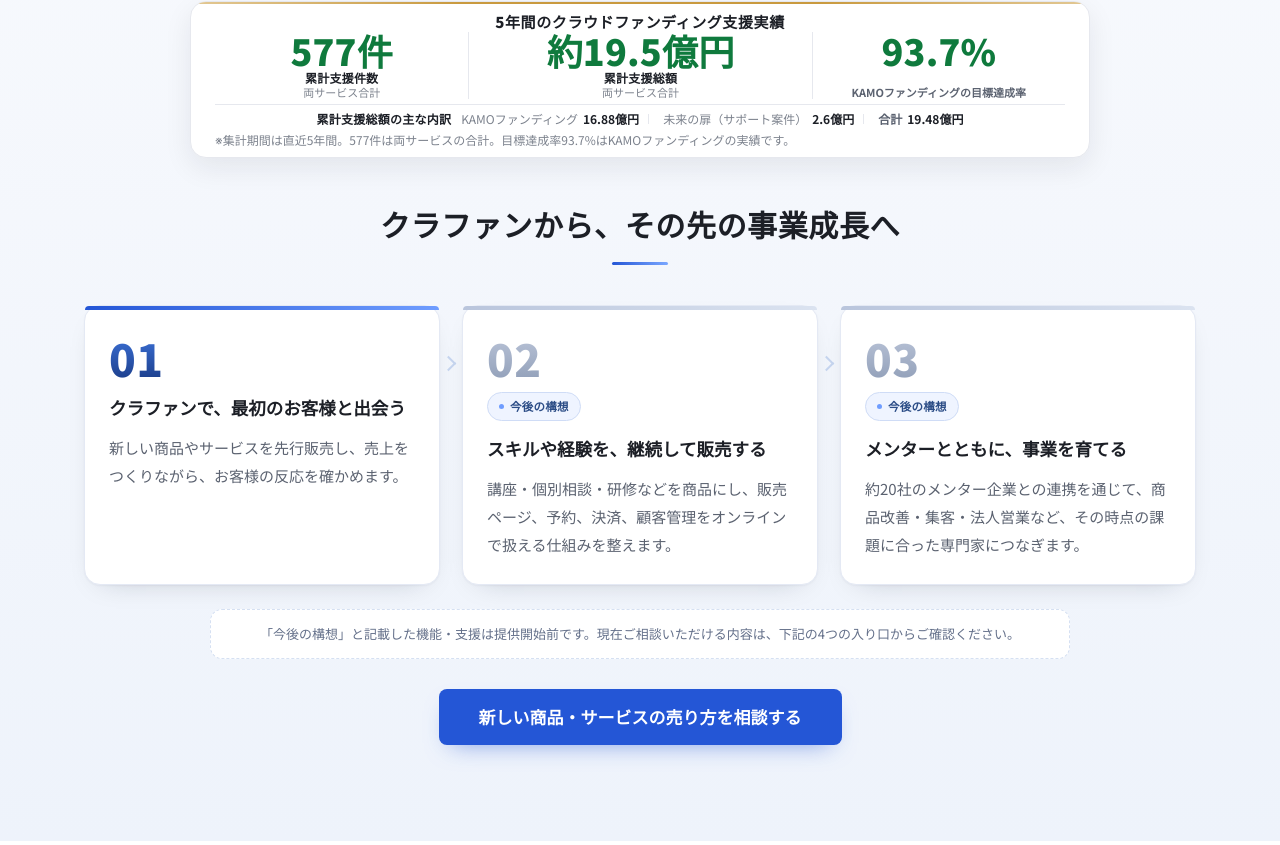
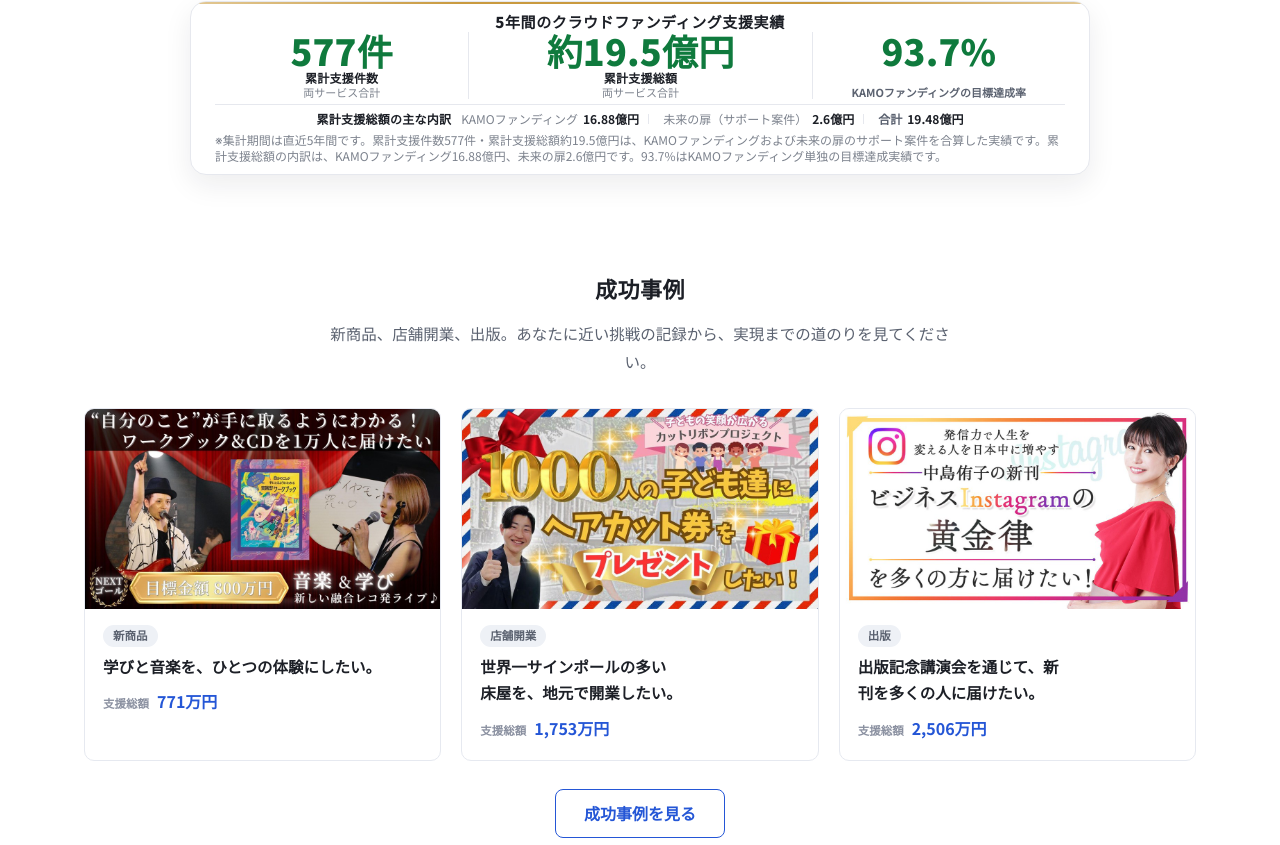
Before and after one commit to adr35760/kamo-funding-app, a Next.js app: page / in a window 1280 px wide. Shown: the part 875-1720 px from the top of the page. Built offline with nearby package versions, Linux system fonts and the light colour scheme; no server answers.

Commit message:
fix(top): 実績注記を両サービス合算＋内訳の明示に差し替え、構想を相談フォーム後ろへ移動、成功事例ブロックを追加（t iku指示 2026-11-22）

```diff
--- a/src/app/page.tsx
+++ b/src/app/page.tsx
@@ -22,7 +22,7 @@ const LP_TITLE = 'KAMOファンディング｜クラファンから、その先
 const LP_DESCRIPTION =
   `新しい商品やサービスを、クラウドファンディングで最初のお客様へ。` +
   `企画づくりから先行販売、ファンづくりまで、KAMOファンディングが伴走します。` +
-  `累計支援総額${TOTAL_RAISED_LABEL}・目標達成率${ACHIEVEMENT_RATE_LABEL}。相談無料・最短24時間返信。`;
+  `累計支援総額${TOTAL_RAISED_LABEL}（両サービス合計）・KAMOファンディングの目標達成率${ACHIEVEMENT_RATE_LABEL}。相談無料・最短24時間返信。`;
 
 export const metadata: Metadata = {
   title: LP_TITLE,
--- a/src/components/TopLandingPage.tsx
+++ b/src/components/TopLandingPage.tsx
@@ -14,9 +14,17 @@ import {
   LP_FORM,
   LP_HERO,
   LP_STEPS,
+  LP_SUCCESS,
   LP_TRUST,
   type LpCard,
 } from '@/lib/top-lp-content';
+import {
+  allSuccessCases,
+  caseImage,
+  formatManYen,
+  CASE_IMAGE_WIDTH,
+  CASE_IMAGE_HEIGHT,
+} from '@/lib/success-cases';
 import {
   CONSULT_CATEGORIES,
   CONSULT_SUMMARY_MAX,
@@ -45,6 +53,17 @@ import { initAnalytics, track, type CtaPosition } from '@/lib/analytics';
 
 /** TODO(t iku確認中: 仕様書§7は「30分」。実際の予約枠は45分のため定数で表示／PM判断 2026-10-27) */
 const FINAL_NOTE = `${CONSULT_MINUTES}分のオンライン相談。経験豊富なアドバイザーが対応します`;
+
+/**
+ * Z3.5 成功事例カード（2026-11-22 t iku指示）。
+ * 事例の本文・金額・画像は success-cases.ts が正。ここでは slug で引き当てるだけ。
+ */
+type SuccessCaseCard = { slug: string; label: string; raised: number; heading: string };
+const SUCCESS_CASES: SuccessCaseCard[] = LP_SUCCESS.items.flatMap(({ slug, label }) => {
+  const found = allSuccessCases().find(c => c.slug === slug);
+  if (!found || !('heading' in found)) return [];
+  return [{ slug, label, raised: found.raised, heading: found.heading }];
+});
 
 type SubmitState = 'idle' | 'submitting' | 'error' | 'done';
 
@@ -264,35 +283,52 @@ export default function TopLandingPage() {
           </div>
         </section>
 
-        {/* ===== Z1.5 3ステップ（クラファン→商品化→メンター支援） ===== */}
-        <section className="tlp-steps" aria-label="クラファンから、その先の事業成長へ">
+        {/* ===== Z1.5 実績（2026-11-22 t iku指示: 構想より前に置く） =====
+            2026-11-21 t iku指示: 3ページ共通の StatsBanner（コンパクトな横長） */}
+        <section className="tlp-stats" aria-label="クラウドファンディング支援実績">
           <div className="tlp-inner">
-            {/* 2026-11-20 t iku指示: 3ステップ見出しの直上に支援実績バナー
-                2026-11-21 t iku指示: 3ページ共通の StatsBanner（コンパクトな横長）に置き換え */}
             <StatsBanner className="tlp-stats-banner" />
-            <h2 className="tlp-steps-title">{LP_STEPS.heading}</h2>
-            <div className="tlp-steps-grid">
-              {LP_STEPS.items.map((step) => (
-                <div className={`tlp-step${step.future ? ' is-future' : ''}`} key={step.no}>
-                  <span className="tlp-step-no" aria-hidden="true">
-                    {step.no}
+          </div>
+        </section>
+
+        {/* ===== Z3.5 成功事例への案内（2026-11-22 t iku指示: 実績の直後に追加） ===== */}
+        <section className="tlp-cases" aria-label="成功事例">
+          <div className="tlp-inner">
+            <h2 className="tlp-h2">{LP_SUCCESS.heading}</h2>
+            <p className="tlp-cases-lead">{LP_SUCCESS.lead}</p>
+            <div className="tlp-cases-grid">
+              {SUCCESS_CASES.map(item => (
+                <a className="tlp-case" href={`${LP_SUCCESS.href}#${item.slug}`} key={item.slug}>
+                  <span className="tlp-case-media">
+                    <img
+                      className="tlp-case-img"
+                      src={caseImage(item.slug)}
+                      alt={`${item.heading}（プロジェクトのメイン画像）`}
+                      width={CASE_IMAGE_WIDTH}
+                      height={CASE_IMAGE_HEIGHT}
+                      loading="lazy"
+                    />
                   </span>
-                  {step.future ? <span className="tlp-step-tag">{LP_STEPS.futureTag}</span> : null}
-                  <h3 className="tlp-step-title">{step.title}</h3>
-                  <p className="tlp-step-body">{step.body}</p>
-                </div>
+                  <span className="tlp-case-body">
+                    <span className="tlp-case-label">{item.label}</span>
+                    <span className="tlp-case-heading">{item.heading}</span>
+                    <span className="tlp-case-raised">
+                      <span className="tlp-case-raised-label">支援総額</span>
+                      {formatManYen(item.raised)}
+                    </span>
+                  </span>
+                </a>
               ))}
             </div>
-            <p className="tlp-steps-note">{LP_STEPS.note}</p>
-            <div className="tlp-steps-cta">
-              <a className="tlp-btn tlp-btn-primary tlp-btn-lg" href="#consult" onClick={onStepsCta}>
-                {LP_STEPS.cta}
+            <div className="tlp-cases-cta">
+              <a className="tlp-btn tlp-btn-outline" href={LP_SUCCESS.href}>
+                {LP_SUCCESS.cta}
               </a>
             </div>
           </div>
         </section>
 
-        {/* ===== Z2 共感＋Z3 分岐ハブ（2×2） =====
+        {/* ===== Z3 分岐ハブ（4つの入り口） =====
             共感の見出しは4つの入り口の導入として、カードの直前に置く */}
         <section className="tlp-hub" id="hub">
           <div className="tlp-inner">
@@ -507,6 +543,32 @@ export default function TopLandingPage() {
             )}
           </div>
         </section>
+
+        {/* ===== Z6 今後の構想（2026-11-22 t iku指示: 相談フォームより後ろへ移動） =====
+            提供前の02・03には「今後の構想」を付け、現在相談できる内容と区別する。 */}
+        <section className="tlp-steps" aria-label="クラファンから、その先の事業成長へ">
+          <div className="tlp-inner">
+            <h2 className="tlp-steps-title">{LP_STEPS.heading}</h2>
+            <div className="tlp-steps-grid">
+              {LP_STEPS.items.map((step) => (
+                <div className={`tlp-step${step.future ? ' is-future' : ''}`} key={step.no}>
+                  <span className="tlp-step-no" aria-hidden="true">
+                    {step.no}
+                  </span>
+                  {step.future ? <span className="tlp-step-tag">{LP_STEPS.futureTag}</span> : null}
+                  <h3 className="tlp-step-title">{step.title}</h3>
+                  <p className="tlp-step-body">{step.body}</p>
+                </div>
+              ))}
+            </div>
+            <p className="tlp-steps-note">{LP_STEPS.note}</p>
+            <div className="tlp-steps-cta">
+              <a className="tlp-btn tlp-btn-primary tlp-btn-lg" href="#consult" onClick={onStepsCta}>
+                {LP_STEPS.cta}
+              </a>
+            </div>
+          </div>
+        </section>
       </main>
 
       <footer className="tlp-footer">
--- a/src/lib/site-stats.ts
+++ b/src/lib/site-stats.ts
@@ -44,10 +44,19 @@ export const ACHIEVEMENT_RATE_LABEL = `${ACHIEVEMENT_RATE}%`;
 export const STATS_PERIOD = '直近5年間';
 export const STATS_PERIOD_NOTE = `※集計期間は${STATS_PERIOD}です。`;
 
-/** 実績の定義文（バナー注記・下部実績欄で共有） */
+/**
+ * 実績の定義文（バナー注記・下部実績欄で共有）。
+ *
+ * 2026-11-22 t iku指示: 両サービス合算であることと内訳、93.7%の対象（KAMO単独）を
+ * 1つの注記で明示する。数値はこのファイルの定数から組み立てる（直書き禁止）。
+ * 🔴 バナーとトップ下部の実績欄は**まったく同じ文**を出す（片方だけ直さない）。
+ */
 export const STATS_DEFINITION =
-  '累計支援総額は、KAMOファンディングが関与したプロジェクトの累計支援総額です。' +
-  '平均達成率は、掲載プロジェクトの目標達成率の平均です。';
+  `累計支援件数${SUPPORTED_PROJECTS_LABEL}・累計支援総額${TOTAL_RAISED_LABEL}は、` +
+  'KAMOファンディングおよび未来の扉のサポート案件を合算した実績です。' +
+  `累計支援総額の内訳は、KAMOファンディング${formatOkuYen(RAISED_BREAKDOWN[0].amount)}億円、` +
+  `未来の扉${formatOkuYen(RAISED_BREAKDOWN[1].amount)}億円です。` +
+  `${ACHIEVEMENT_RATE_LABEL}はKAMOファンディング単独の目標達成実績です。`;
 
 /**
  * 3ページ共通の実績バナー（トップ／success／lp）の中身。
@@ -74,6 +83,6 @@ export const STATS_BANNER = {
     })),
     total: { label: '合計', value: `${formatOkuYen(RAISED_BREAKDOWN_TOTAL)}億円` },
   },
-  /** バナー下端の注記（12px・1行） */
-  source: `※集計期間は${STATS_PERIOD}。${SUPPORTED_PROJECTS}件は両サービスの合計。目標達成率${ACHIEVEMENT_RATE_LABEL}はKAMOファンディングの実績です。`,
+  /** バナー下端の注記（12px）。トップ下部の実績欄とまったく同じ文にする */
+  source: `${STATS_PERIOD_NOTE}${STATS_DEFINITION}`,
 } as const;
--- a/src/lib/top-lp-content.ts
+++ b/src/lib/top-lp-content.ts
@@ -129,7 +129,9 @@ export const LP_CARDS: LpCard[] = [
     badge: '①',
     image: '/lp/card1.jpg',
     heading: 'クラファンに挑戦したい',
-    body: '企画・ページ制作・集客まで、約4ヶ月間プロが伴走。目標達成100%を一緒に狙います。',
+    // 2026-11-22 t iku指示: 「目標達成100%を一緒に狙います」を差し替え
+    // （約4か月の支援範囲は契約内容との一致を t iku 確認中。月数の表現は変えない）
+    body: '企画設計からリターン、ページ制作、集客まで。目標達成に向けて、約4か月間伴走します。',
     footnote: '※プロジェクト例・支援者データを説明会で公開',
     cta: '相談する（無料）',
     note: '相談無料・最短24時間返信',
@@ -197,17 +199,36 @@ export {
 export const LP_TRUST = {
   /** 2026-11-21 t iku指示: 下部の実績欄も新数値（577件／約19.5億円／93.7%）に統一 */
   countLabel: SUPPORTED_PROJECTS_LABEL,
-  countNote: '5年間の支援実績',
+  countNote: '5年間の支援実績（両サービス合計）',
   rateLabel: ACHIEVEMENT_RATE_LABEL,
-  rateNote: '掲載プロジェクトの平均達成率',
+  // 2026-11-22 t iku指示: 93.7%はKAMOファンディング単独。平均とは書かない
+  rateNote: 'KAMOファンディングの目標達成率',
   raisedLabel: TOTAL_RAISED_LABEL,
-  raisedNote: '関与プロジェクトの累計支援総額',
+  raisedNote: '両サービスの累計支援総額',
   /**
    * 2026-11-08 t iku指示: 実績数値には定義を添え、確認済みの値だけを載せる。
    *   未確定の「伴走プロジェクト数」は表示しない（実績準備中も置かない）。
    * 2026-11-21 t iku指示: 集計期間（直近5年間）を明記。内訳の説明はバナー側にだけ足す。
+   * 2026-11-22 t iku指示: バナーと同じ注記（両サービス合算・内訳・KAMO単独の93.7%）に統一。
    */
   source: `${STATS_PERIOD_NOTE}${STATS_DEFINITION}`,
+} as const;
+
+// ===== Z3.5 成功事例への案内（2026-11-22 t iku指示: 実績の直後に追加） =====
+/**
+ * 事例の本文・画像・金額は src/lib/success-cases.ts が正。
+ * ここでは「どの事例を、どの分野名で出すか」だけを持つ（数値は直書きしない）。
+ */
+export const LP_SUCCESS = {
+  heading: '成功事例',
+  lead: '新商品、店舗開業、出版。あなたに近い挑戦の記録から、実現までの道のりを見てください。',
+  cta: '成功事例を見る',
+  href: '/success',
+  items: [
+    { slug: 'tenmeikaika', label: '新商品' },
+    { slug: 'akahoshi', label: '店舗開業' },
+    { slug: 'nakajima01', label: '出版' },
+  ],
 } as const;
 
 // ===== Z5 最終CTA / Z6 追従CTA =====
--- a/src/styles/top-lp.css
+++ b/src/styles/top-lp.css
@@ -265,11 +265,121 @@
   font-size: 13px;
 }
 
-/* ===== Z1.5 支援実績バナー（3ステップ見出しの直上・2026-11-20 t iku指示） =====
+/* ===== Z1.5 支援実績バナー（2026-11-20 t iku指示）
    2026-11-21 t iku指示: バナー本体は3ページ共通の StatsBanner に移した
-   （見た目・中身は src/styles/stats-banner.css が持つ）。ここはトップ側の余白だけ。 */
+   （見た目・中身は src/styles/stats-banner.css が持つ）。ここはトップ側の余白だけ。
+   2026-11-22 t iku指示: 構想（3ステップ）より前に単独セクションとして置く。 */
+.tlp-stats {
+  padding: var(--space-section) 0 0;
+}
 .kamo-stats-banner.tlp-stats-banner {
-  margin-bottom: 44px;
+  margin-bottom: 0;
+}
+
+/* ===== Z3.5 成功事例への案内（2026-11-22 t iku指示・実績の直後） ===== */
+.tlp-cases {
+  padding: var(--space-section) 0 0;
+}
+.tlp-cases .tlp-h2 {
+  text-align: center;
+}
+.tlp-cases-lead {
+  max-width: 640px;
+  margin: 14px auto 0;
+  text-align: center;
+  font-size: 15.5px;
+  line-height: 1.8;
+  color: var(--text-sub);
+}
+.tlp-cases-grid {
+  display: grid;
+  grid-template-columns: repeat(3, minmax(0, 1fr));
+  gap: 20px;
+  margin-top: 32px;
+}
+.tlp-case {
+  display: flex;
+  flex-direction: column;
+  min-width: 0;
+  background: #fff;
+  border: 1px solid var(--line);
+  border-radius: var(--radius-card);
+  overflow: hidden;
+  color: var(--text) !important;
+  transition: box-shadow 0.2s ease, transform 0.2s ease, border-color 0.2s ease;
+}
+.tlp-case:hover {
+  border-color: #c9d3e8;
+  box-shadow: 0 10px 30px rgba(20, 32, 64, 0.12);
+  transform: translateY(-2px);
+}
+.tlp-case:focus-visible {
+  outline: 3px solid var(--cta-primary);
+  outline-offset: 2px;
+}
+.tlp-case-media {
+  display: block;
+  aspect-ratio: 16 / 9;
+  background: #eef1f6;
+  overflow: hidden;
+}
+.tlp-case-img {
+  width: 100%;
+  height: 100%;
+  object-fit: cover;
+  object-position: center;
+  display: block;
+}
+.tlp-case-body {
+  display: flex;
+  flex-direction: column;
+  align-items: flex-start;
+  gap: 6px;
+  flex: 1;
+  padding: 16px 18px 18px;
+}
+.tlp-case-label {
+  display: inline-flex;
+  align-items: center;
+  min-height: 22px;
+  padding: 1px 10px;
+  border-radius: 999px;
+  background: #eef1f6;
+  color: #5b6270;
+  font-size: 11.5px;
+  font-weight: 700;
+  line-height: 1.7;
+}
+.tlp-case-heading {
+  font-size: 15.5px;
+  font-weight: 700;
+  line-height: 1.7;
+  color: var(--text);
+  text-wrap: balance;
+}
+.tlp-case-raised {
+  margin-top: 2px;
+  font-size: 16px;
+  font-weight: 700;
+  color: var(--cta-primary);
+}
+.tlp-case-raised-label {
+  margin-right: 8px;
+  font-size: 11.5px;
+  font-weight: 700;
+  color: var(--text-note);
+}
+.tlp-cases-cta {
+  margin-top: 28px;
+  text-align: center;
+}
+.tlp-btn-outline {
+  background: #fff;
+  border: 1.5px solid var(--cta-primary);
+  color: var(--cta-primary) !important;
+}
+.tlp-btn-outline:hover {
+  background: #fff5f5;
 }
 
 /* ===== Z1.5 3ステップ（クラファン→商品化→メンター支援） =====
@@ -917,6 +1027,13 @@
     grid-template-columns: minmax(0, 1fr);
     gap: 20px;
   }
+  .tlp-cases-grid {
+    grid-template-columns: minmax(0, 1fr);
+    gap: 16px;
+  }
+  .tlp-case-heading {
+    font-size: 15px;
+  }
   .tlp-trust-grid {
     grid-template-columns: minmax(0, 1fr);
     gap: 20px;
```
